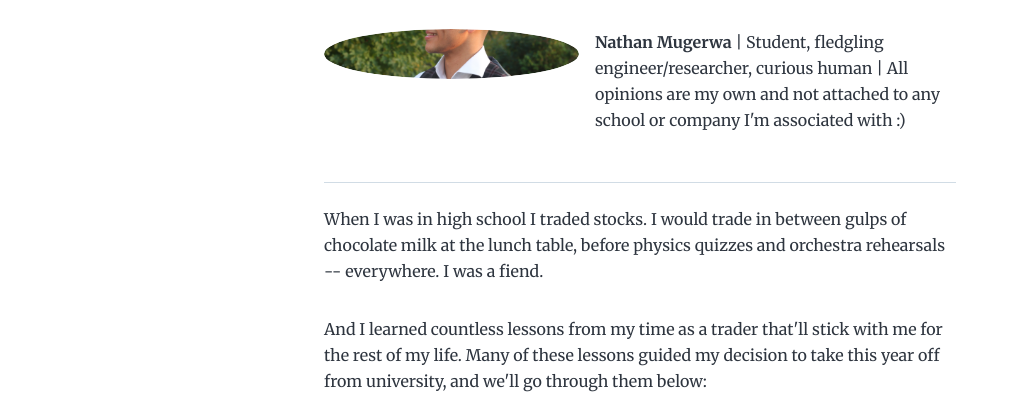
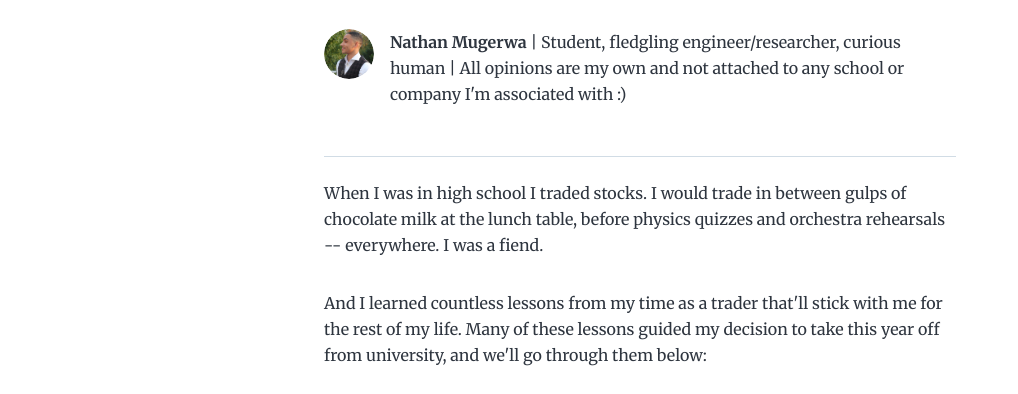
Before and after one commit to jnmugerwa/jnmugerwa.github.io, a Gatsby site: page /bet-maker/ in a window 1280 px wide. Shown: the part 182-576 px from the top of the page, without its empty margins (0-1018 px from the left). Built offline with nearby package versions, Linux system fonts and the light colour scheme; Gatsby itself is replaced by a stand-in of ours.

Commit message:
Fixed bio avatar width.

```diff
--- a/src/components/BlogBio.js
+++ b/src/components/BlogBio.js
@@ -44,7 +44,7 @@ const BlogBio = () => {
         <Image
           fixed={avatar}
           alt={author?.name || ``}
-          className="bio-avatar"
+          className="blog-bio-avatar"
           imgStyle={{
             borderRadius: `50%`,
           }}
--- a/src/style.css
+++ b/src/style.css
@@ -304,6 +304,13 @@ a:focus {
   border-radius: 100%;
 }
 
+.blog-bio-avatar {
+  margin-right: var(--spacing-4);
+  margin-bottom: var(--spacing-0);
+  min-width: 50px;
+  border-radius: 100%;
+}
+
 .blog-post header h1 {
   margin: var(--spacing-0) var(--spacing-0) var(--spacing-4) var(--spacing-0);
 }
```
